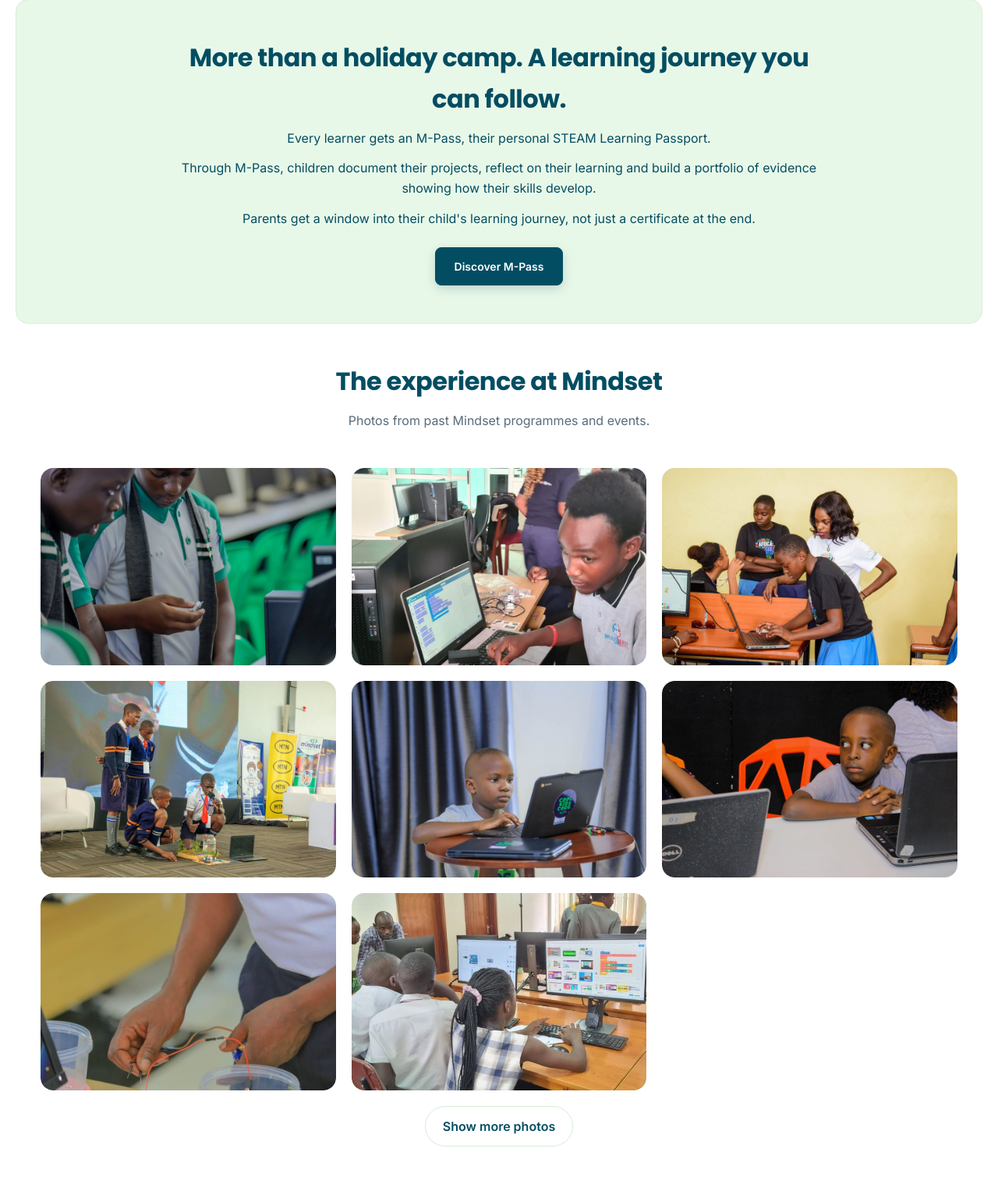
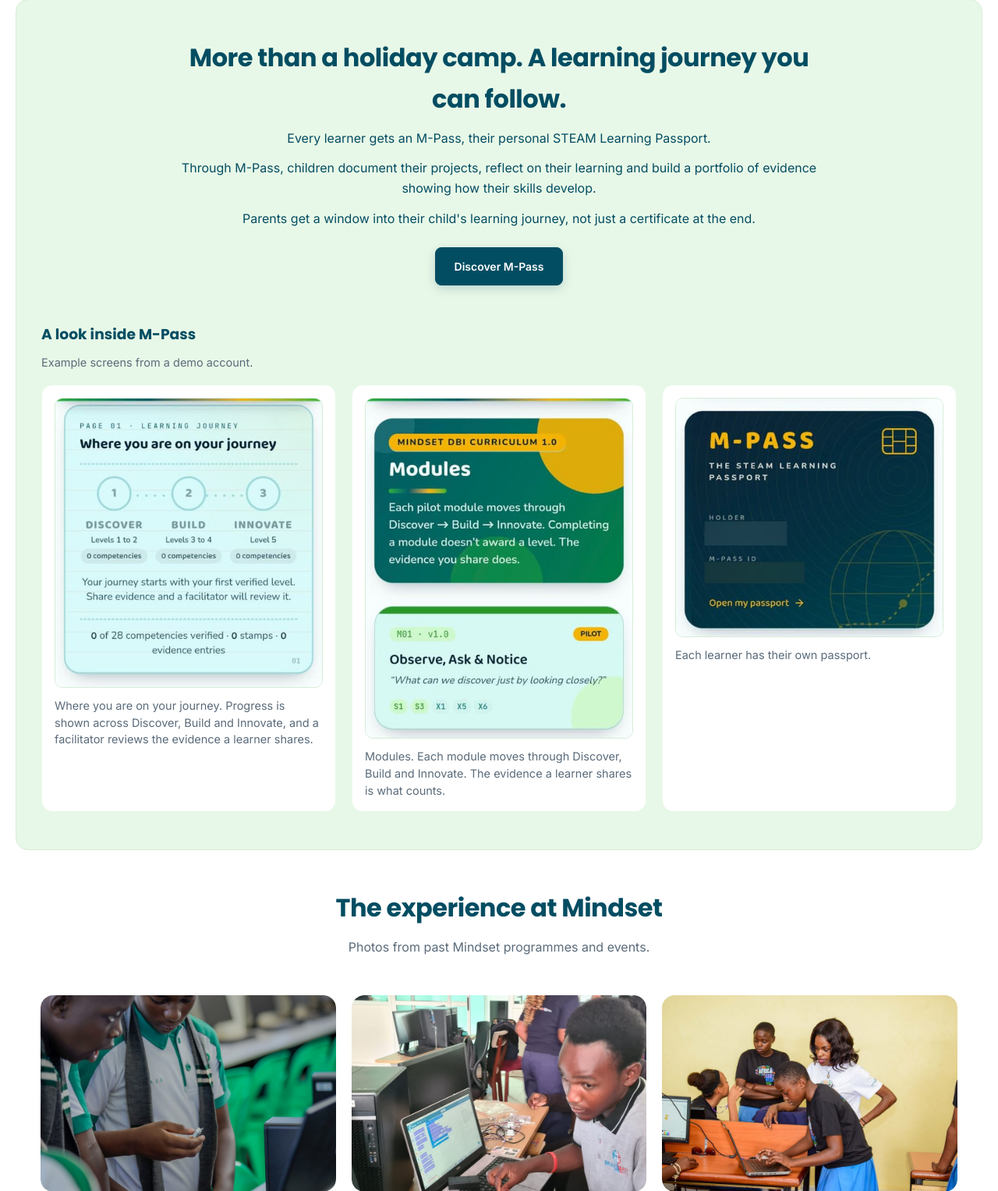
Before and after one commit to MarthaMuronji/Mindset-Coders, a Django app: page /steam-experience/ in a window 1280 px wide. Shown: the part 2827-4354 px from the top of the page at 78% size. Run offline with Django 5.2, Linux system fonts and the light colour scheme.

Commit message:
M-Pass screenshots and partner logos

```diff
--- a/static/css/style.css
+++ b/static/css/style.css
@@ -3358,6 +3395,62 @@ a.build-card:focus-visible {
 
 .steam-passport-copy .btn {
     margin-top: 12px;
+}
+
+.steam-mpass-screens {
+    margin-top: 28px;
+}
+
+.steam-mpass-screens > h3 {
+    margin-bottom: 8px;
+}
+
+.steam-mpass-note {
+    margin-bottom: 16px;
+    color: var(--text-muted);
+    font-size: 14.5px;
+}
+
+.steam-mpass-row {
+    display: flex;
+    overflow-x: auto;
+    scroll-snap-type: x mandatory;
+    gap: 16px;
+    padding-bottom: 8px;
+}
+
+.steam-mpass-card {
+    flex: 0 0 85%;
+    padding: 16px;
+    scroll-snap-align: start;
+}
+
+.steam-mpass-card img {
+    width: 100%;
+    height: auto;
+    border: 1px solid var(--green-border-light);
+    border-radius: 10px;
+}
+
+.steam-mpass-card figcaption {
+    margin-top: 12px;
+    color: var(--text-muted);
+    font-size: 14.5px;
+    line-height: 1.5;
+}
+
+@media (min-width: 769px) {
+    .steam-mpass-row {
+        display: grid;
+        grid-template-columns: repeat(3, minmax(0, 1fr));
+        gap: 20px;
+        overflow-x: visible;
+        padding-bottom: 0;
+    }
+
+    .steam-mpass-card {
+        scroll-snap-align: unset;
+    }
 }
 
 .steam-gallery-grid {
--- a/templates/home.html
+++ b/templates/home.html
@@ -235,9 +235,9 @@
         <div class="trusted-logos">
             <span>Mastercard Foundation</span>
             <span class="divider"></span>
-            <span>Google</span>
+            <img src="{% static 'images/partners/google.png' %}" alt="Google" width="288" height="96" loading="lazy" onerror="this.remove()">
             <span class="divider"></span>
-            <span>MTN Uganda</span>
+            <img src="{% static 'images/partners/mtn.png' %}" alt="MTN Uganda" width="96" height="96" loading="lazy" onerror="this.remove()">
             <span class="divider"></span>
             <span>Stanbic Bank</span>
             <span class="divider"></span>
--- a/templates/steam_experience.html
+++ b/templates/steam_experience.html
@@ -170,7 +170,24 @@
             {% for paragraph in content.passport_note %}<p>{{ paragraph }}</p>{% endfor %}
             <a href="https://mpass.mindsetlearn.org/" target="_blank" rel="noopener noreferrer" class="btn btn-primary" data-umami-event="go-mpass-info" data-umami-event-from="steam-experience">Discover M-Pass</a>
         </div>
-        {% comment %}M-Pass screenshot slot. Render nothing until screenshots are available.{% endcomment %}
+        <div class="steam-mpass-screens">
+            <h3>A look inside M-Pass</h3>
+            <p class="steam-mpass-note">Example screens from a demo account.</p>
+            <div class="steam-mpass-row">
+                <figure class="build-card steam-mpass-card">
+                    <img src="{% static 'images/mpass-journey.jpg' %}" alt="M-Pass journey page showing progress across Discover, Build and Innovate" width="540" height="584" loading="lazy" onerror="this.remove()">
+                    <figcaption>Where you are on your journey. Progress is shown across Discover, Build and Innovate, and a facilitator reviews the evidence a learner shares.</figcaption>
+                </figure>
+                <figure class="build-card steam-mpass-card">
+                    <img src="{% static 'images/mpass-modules.jpg' %}" alt="M-Pass modules page showing how a module moves through Discover, Build and Innovate" width="540" height="687" loading="lazy" onerror="this.remove()">
+                    <figcaption>Modules. Each module moves through Discover, Build and Innovate. The evidence a learner shares is what counts.</figcaption>
+                </figure>
+                <figure class="build-card steam-mpass-card">
+                    <img src="{% static 'images/mpass-passport.jpg' %}" alt="M-Pass learning passport card on a learner's home screen" width="540" height="807" loading="lazy" onerror="this.remove()">
+                    <figcaption>Each learner has their own passport.</figcaption>
+                </figure>
+            </div>
+        </div>
     </section>
     {% endif %}
 
```
Also changed, not shown: other parts of static/css/style.css (+37 -0 lines), core/tests_partners.py (added, +77 -0 lines), core/tests_steam_page.py (+57 -0 lines), templates/partners.html (+15 -0 lines), static/images/mpass-journey.jpg (added), static/images/mpass-modules.jpg (added), static/images/mpass-passport.jpg (added), static/images/partners/camden-education-trust.png (added), static/images/partners/google.png (added), static/images/partners/innovation-village.png (added), static/images/partners/microbit.png (added), static/images/partners/mtn.png (added), static/images/partners/national-schools-championship.png (added), static/images/partners/scratch-foundation.png (added), 1 more files.
